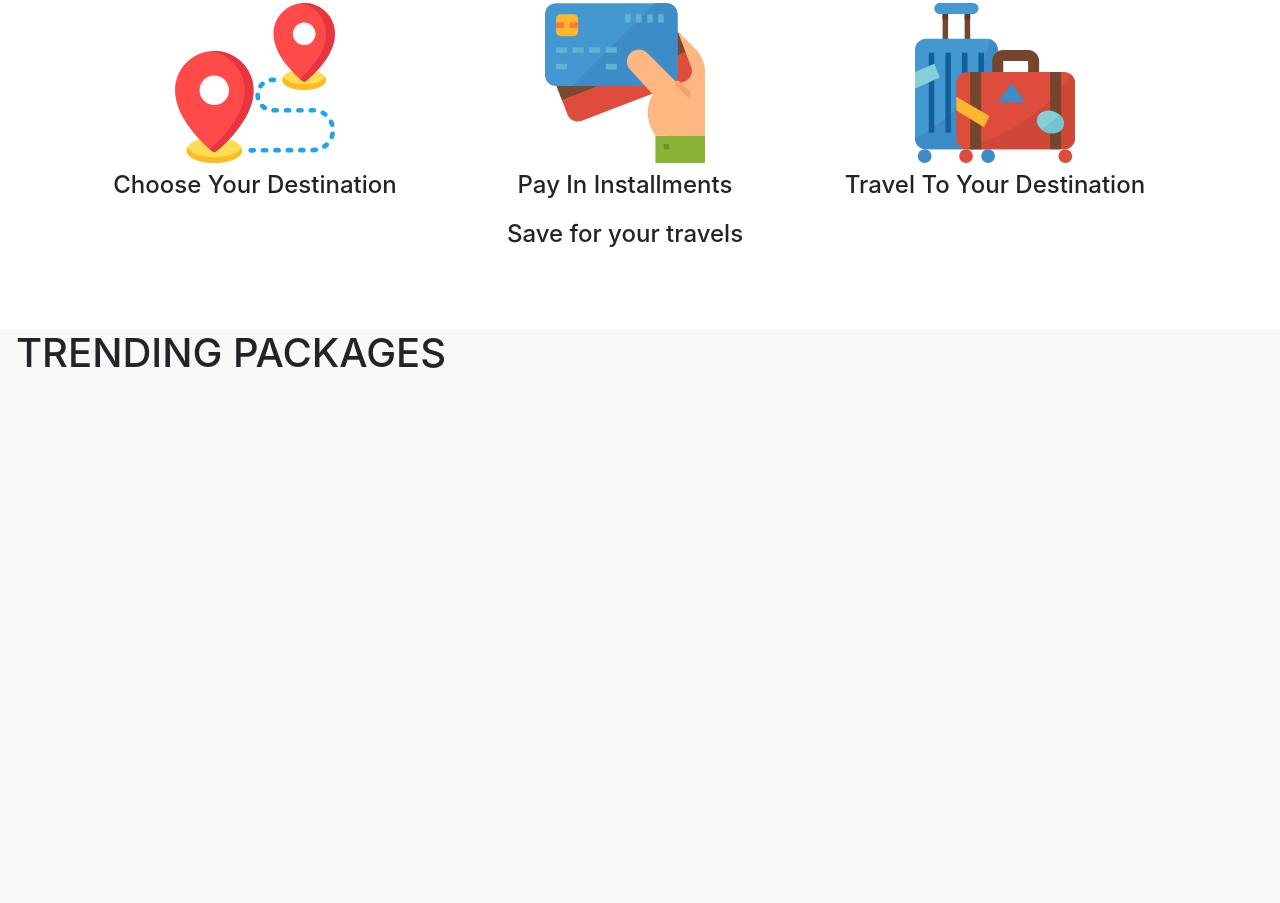
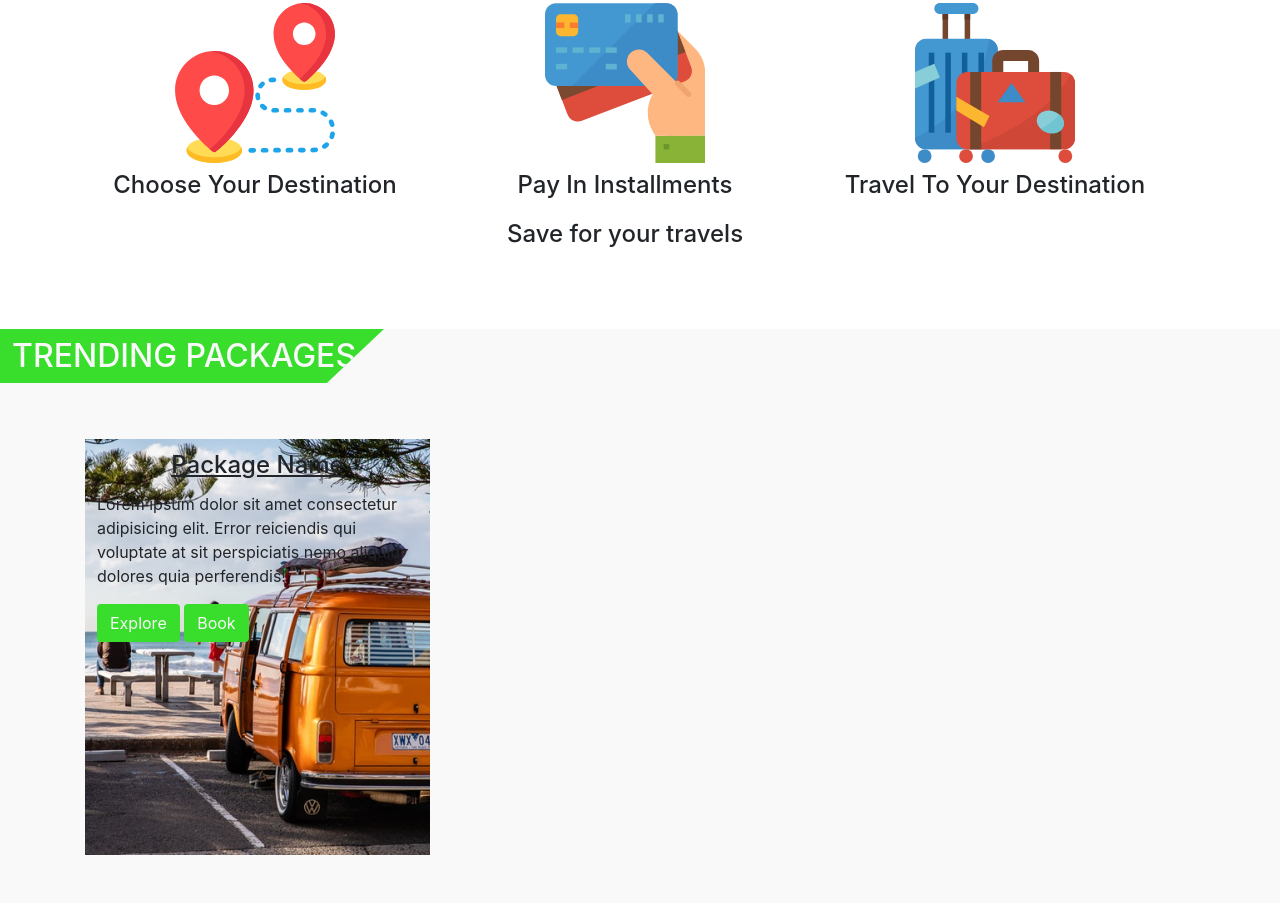
Before and after one commit to sanish12/trippify, a website: page src/index.html in a window 1280 px wide. Shown: the part 915-1818 px from the top of the page. Before the commit the page ends 1300 px from the top, so only its background shows below. Drawn offline with nearby package versions, Linux system fonts and the light colour scheme.

Commit message:
Working on Home Page

```diff
--- a/src/index.html
+++ b/src/index.html
@@ -107,9 +107,30 @@
     <!-- end of about trippify section -->
     <div class="home-trending-packages">
         <div class="home-trending-packages__header">
-            <h1 class='pl-3'>
+            <h1 class='home-trending-packages__header-text'>
                 TRENDING PACKAGES
             </h1>
+        </div>
+        <div class="home-trending-packages__all-packages py-5">
+            <div class="container">
+                <div class="row">
+                    <div class="col-md-4">
+                        <div class="package-card">
+                            <div class="package-card__header">
+                                <h4 id='package-name'>Package Name</h4>
+                            </div>
+                            <div class="package-card__text">
+                                <p>Lorem ipsum dolor sit amet consectetur adipisicing elit.
+                                   Error reiciendis qui voluptate at sit perspiciatis nemo aliquid dolores quia perferendis!</p>
+                            </div>
+                            <div class="package-card__buttons">
+                                <button class='btn theme-btn__main'>Explore</button>
+                                <button class='btn theme-btn__main'>Book</button>
+                            </div>
+                        </div>
+                    </div>
+                </div>
+            </div>
         </div>
     </div>
     <script src="js/jquery.min.js"></script>
--- a/src/scss/style.scss
+++ b/src/scss/style.scss
@@ -9,7 +9,7 @@ body {
     margin-right: 0;
 }
 
-.theme-header{
+.theme-header {
     color: $main-color;
 }
 
@@ -31,6 +31,7 @@ nav.navbar a.nav-link {
 #home-landing {
     height: 87vh;
     margin-bottom: 2.5rem;
+
     .landing-image {
         background-size: cover;
         background: url('../img/landing-image.jpg') no-repeat center;
@@ -48,9 +49,11 @@ nav.navbar a.nav-link {
         color: #777;
     }
 }
-.home-process-list{
+
+.home-process-list {
     background: #fff;
-    &__header{
+
+    &__header {
         // background: $main-color;
         border-bottom: 3px solid $main-color;
         display: inline;
@@ -58,6 +61,39 @@ nav.navbar a.nav-link {
     }
 }
 
-.process-icons{
+.process-icons {
     height: 10rem;
 }
+
+.home-trending-packages {
+    &__header {
+        &-text {
+            width: 30%;
+            padding: 0.5rem 0.75rem 0.5rem 0.75rem;
+            background: $main-color;
+            color: $secondary-color;
+            -webkit-clip-path: polygon(0 0, 100% 0%, 85% 100%, 0% 100%);
+            clip-path: polygon(0 0, 100% 0%, 85% 100%, 0% 100%);
+            font-size: 2rem;
+        }
+    }
+}
+.package-card{
+    background: url('../img/landing-image.jpg') no-repeat center;
+    background-size: cover;
+    height: 26rem;
+    padding: 0.75rem;
+    &__header{
+        #package-name{
+            text-align: center;
+            padding-bottom: 0.25rem;
+            text-decoration: underline;
+        }
+    }
+    &__text{
+
+    }
+    &__buttons{
+
+    }
+}
```
Also changed, not shown: src/css/style.css.
